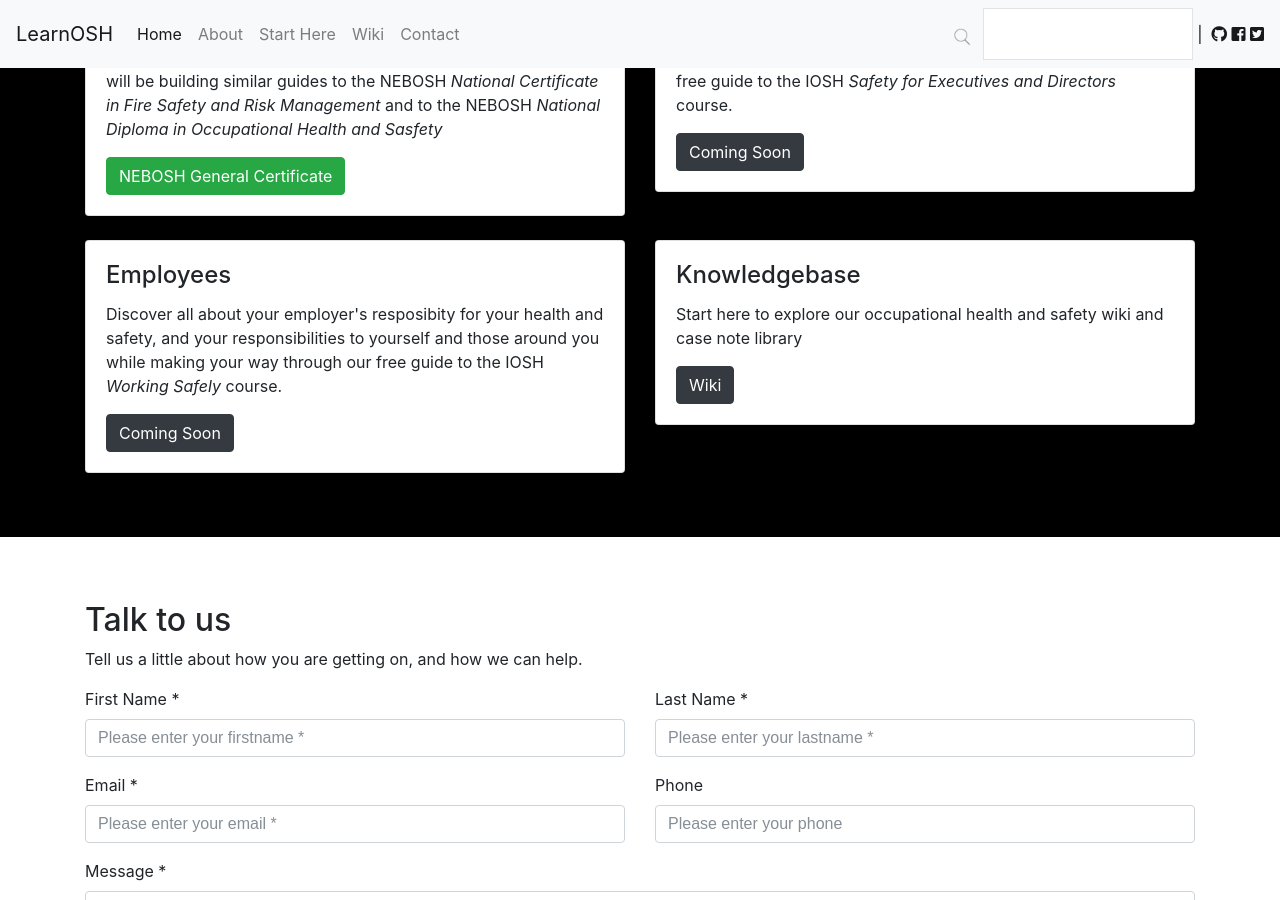
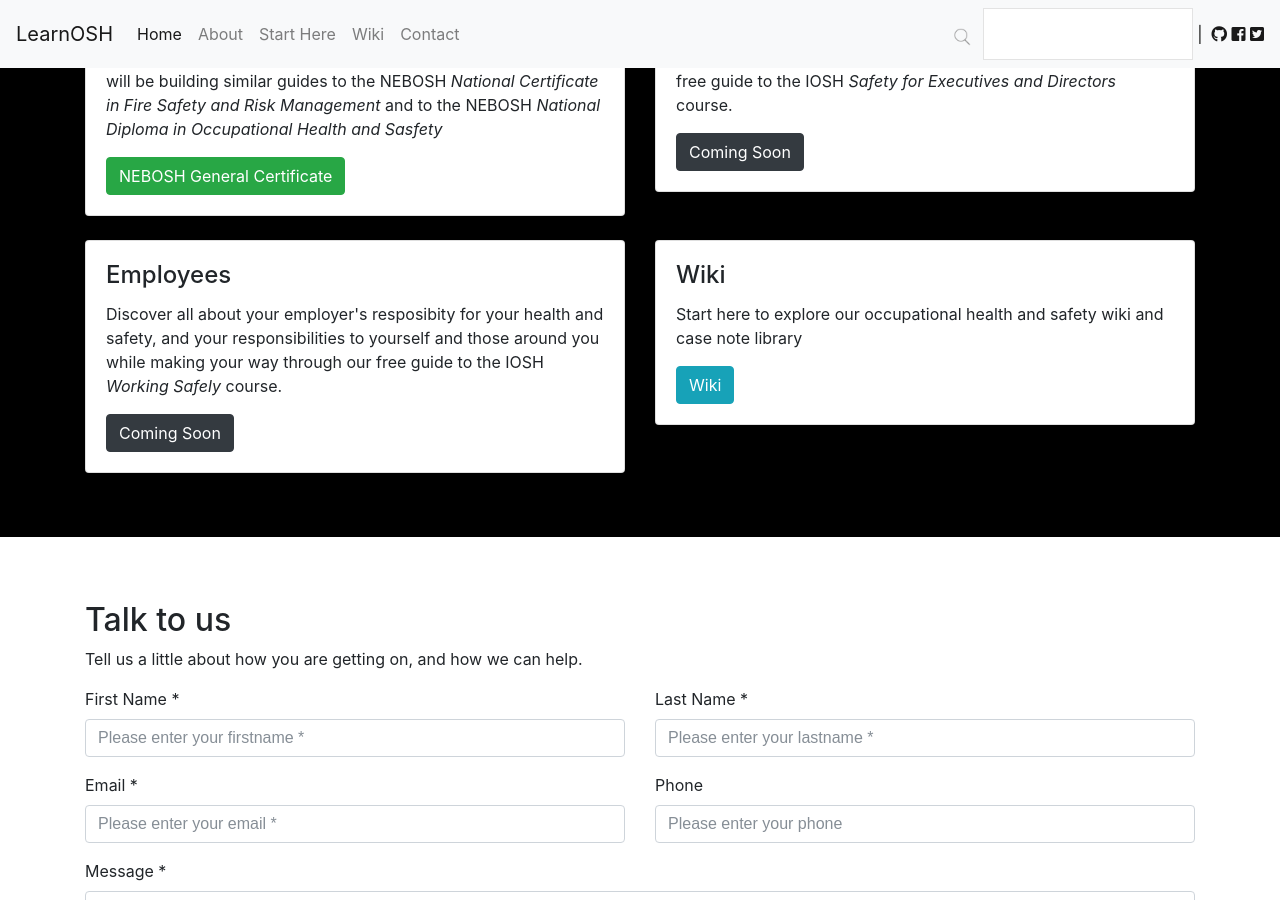
Before and after one commit to lee-perry/learnosh, a Jekyll site: the page built from index.html, in a window 1280 px wide and 900 px high, scrolled down 1100 px. Built offline with Jekyll 4.4.1, drawn with Linux system fonts in a browser that asks for light colours; nearby versions of some CDN libraries.

Commit message:
Update front.html

```diff
--- a/_layouts/front.html
+++ b/_layouts/front.html
@@ -88,9 +88,9 @@
   <div class="col-sm-6">
     <div class="card">
       <div class="card-body">
-        <h4 class="card-title">Knowledgebase</h4>
+        <h4 class="card-title">Wiki</h4>
         <p class="card-text">Start here to explore our occupational health and safety wiki and case note library</p>
-        <a href="/wiki" class="btn btn-dark">Wiki</a>
+        <a href="/wiki" class="btn btn-info">Wiki</a>
 <a name="contact"></a>
       </div>
     </div>
```
